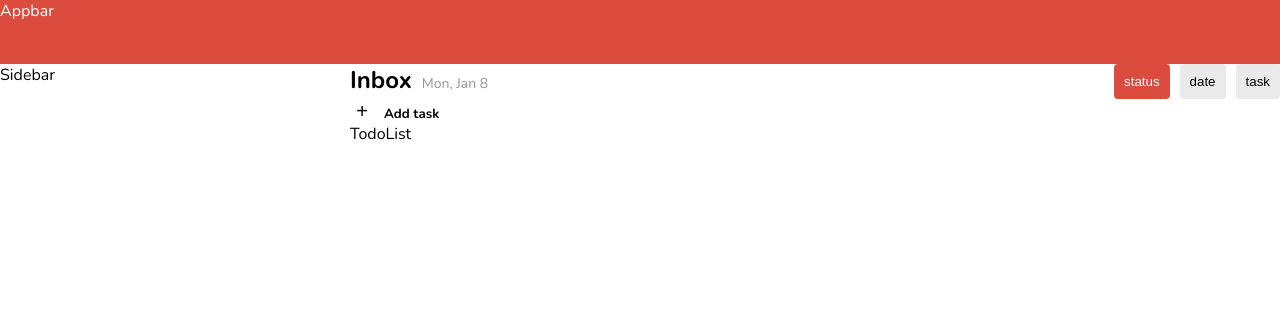
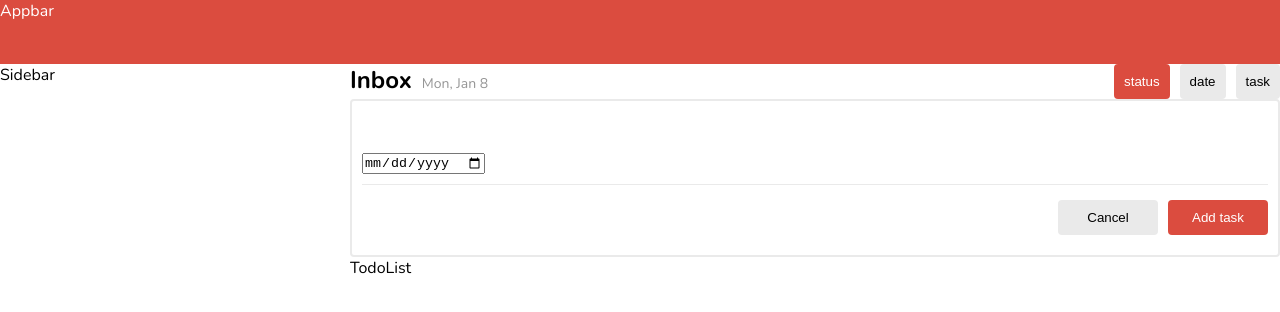
Before and after one commit to Kvinbindai/cc16-advance-todo, a React (Create React App) app: page / in a window 1280 px wide. Shown: the top 312 px of the page. Built offline with nearby package versions, Linux system fonts and the light colour scheme.

Commit message:
Todo Form

```diff
--- /dev/null
+++ b/src/components/TodoForm.jsx
@@ -0,0 +1,23 @@
+import Button from './Button';
+import styles from './TodoForm.module.scss';
+
+function TodoForm() {
+  return (
+    <form className={styles.form}>
+      <div className={styles.form__task}>
+        <input type='text' />
+      </div>
+      <div className={styles.form__date}>
+        <input type='date' />
+      </div>
+      <div className={styles.form__action}>
+        <div className={styles.form__action__container}>
+          <Button variant='secondary'>Cancel</Button>
+          <Button variant='primary'>Add task</Button>
+        </div>
+      </div>
+    </form>
+  );
+}
+
+export default TodoForm;
--- /dev/null
+++ b/src/components/TodoForm.module.scss
@@ -0,0 +1,41 @@
+@import '../styles/variable.scss';
+
+// BEM
+
+.form {
+  border-radius: 4px;
+  border: 2px solid $gray;
+  padding: 10px;
+  display: flex;
+  gap: 5px;
+  flex-direction: column;
+  &__task > input {
+    width: 100%;
+    display: block;
+    border: none;
+    padding: 10px;
+  }
+
+  &__task > input:focus {
+    outline: none;
+  }
+
+  &__date {
+    padding-bottom: 10px;
+    border-bottom: 1px solid $gray;
+  }
+
+  &__action {
+    display: flex;
+    justify-content: flex-end;
+    padding: 10px 0;
+
+    &__container {
+      display: flex;
+      gap: 10px;
+      & > * {
+        min-width: 100px;
+      }
+    }
+  }
+}
--- a/src/components/TodoInput.jsx
+++ b/src/components/TodoInput.jsx
@@ -1,8 +1,9 @@
+import TodoForm from './TodoForm';
 import styles from './TodoInput.module.scss';
 import { useState } from 'react';
 
 function TodoInput() {
-  const [isShow, setIsShow] = useState(false);
+  const [isShow, setIsShow] = useState(true);
 
   const toggleForm = () => setIsShow(!isShow);
   return (
@@ -13,7 +14,7 @@ function TodoInput() {
           <h5>Add task</h5>
         </div>
       ) : (
-        <div>Todo form</div>
+        <TodoForm />
       )}
     </>
   );
```
